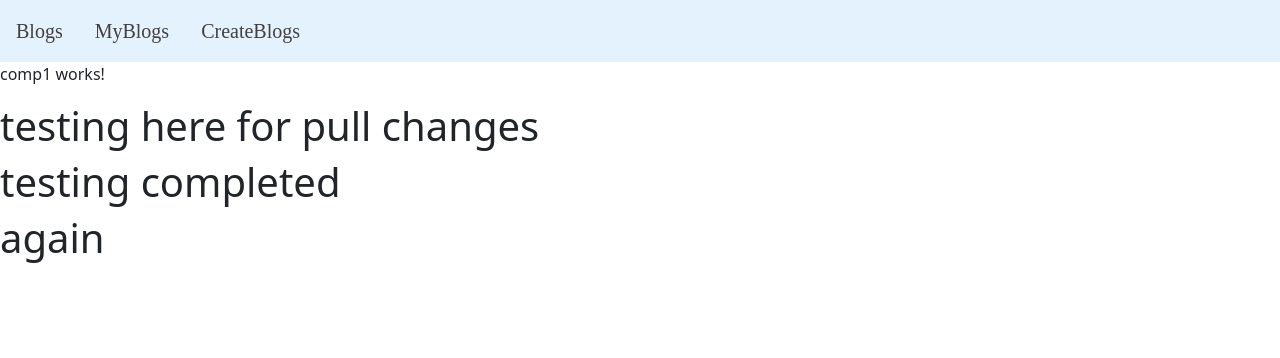
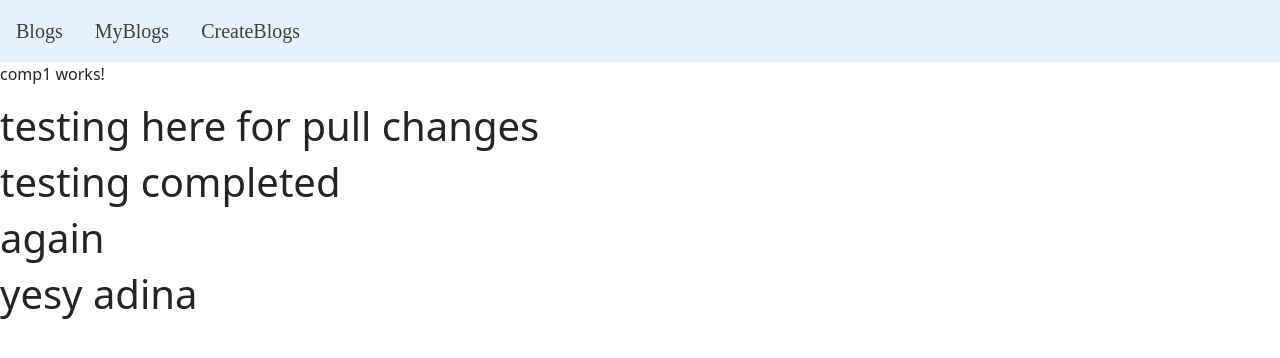
Before and after one commit to PRASHANTPAL283/AngularBlogsLatest, an Angular app: page /blogs in a window 1280 px wide. Shown: the top 358 px of the page. Built offline with nearby package versions, Linux system fonts and the light colour scheme.

Commit message:
yes connd

```diff
--- a/src/app/comp1/comp1.component.html
+++ b/src/app/comp1/comp1.component.html
@@ -2,3 +2,4 @@
 <h1>testing here for pull changes</h1>
 <h1>testing completed</h1>
 <h1>again</h1>
+<h1>yesy adina</h1>
```
